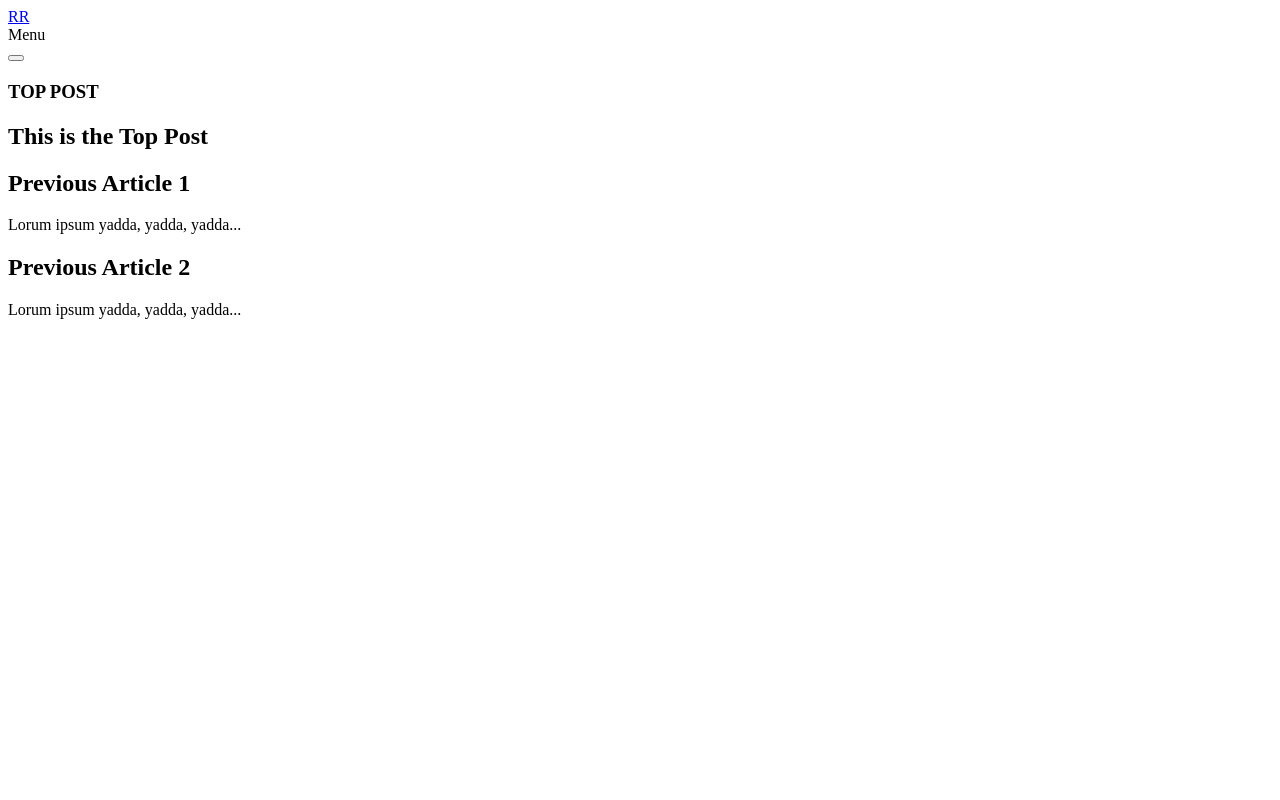
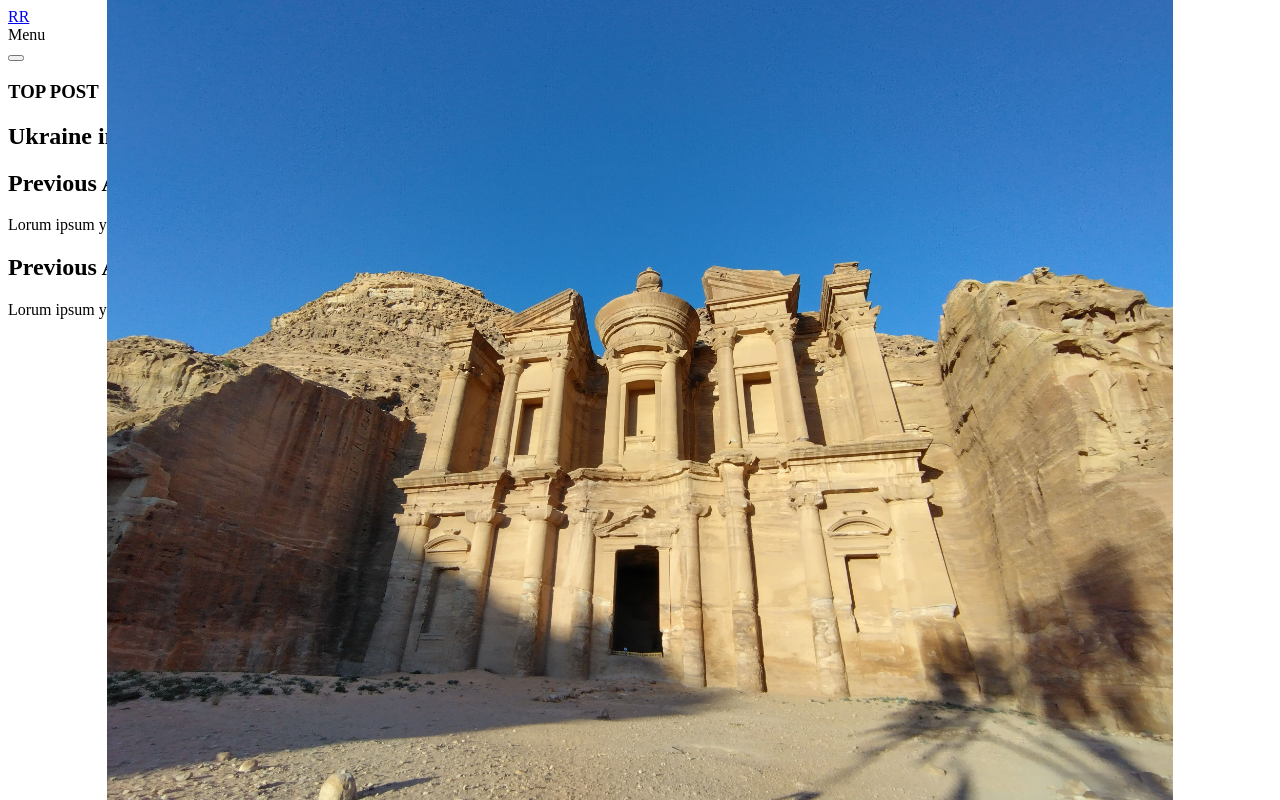
Before and after one commit to top-lingonberry/roamingreview, a Next.js app: page / in a window 1280 px wide. Built offline with nearby package versions, Linux system fonts and the light colour scheme.

Commit message:
CSS fixed. Created TopPost component.

```diff
--- /dev/null
+++ b/components/top-post.tsx
@@ -0,0 +1,23 @@
+import Image, { StaticImageData } from 'next/image'
+
+type Props = {
+  title: string,
+  coverImage: StaticImageData
+}
+
+const TopPost = ({
+  title,
+  coverImage
+}: Props) => {
+  return (
+    <section className="top">
+      <div className="top-content">
+        <h3>TOP POST</h3>
+        <h1>{title}</h1>
+        <Image src={coverImage} layout='fill' objectFit='contain' alt='Petra, Jordan' />
+      </div>
+    </section>
+  )
+}
+
+export default TopPost
--- a/pages/_app.tsx
+++ b/pages/_app.tsx
@@ -1,5 +1,5 @@
+import type { AppProps } from 'next/app'
 // import '../styles/globals.css'
-import type { AppProps } from 'next/app'
 
 function MyApp({ Component, pageProps }: AppProps) {
   return <Component {...pageProps} />
--- a/pages/index.tsx
+++ b/pages/index.tsx
@@ -1,85 +1,18 @@
 import type { NextPage } from 'next'
 import Head from 'next/head'
-// import Image from 'next/image'
+import TopPost from '../components/top-post'
+import styles from '../styles/Home.module.css'
+import petraPhoto from '../public/images/monastery.jpg'
 
-// const Home: NextPage = () => {
-//   return (
-//     <div className={styles.container}>
-//       <Head>
-//         <title>Create Next App</title>
-//         <meta name="description" content="Generated by create next app" />
-//         <link rel="icon" href="/favicon.ico" />
-//       </Head>
-
-//       <main className={styles.main}>
-//         <h1 className={styles.title}>
-//           Welcome to <a href="https://nextjs.org">Next.js!</a>
-//         </h1>
-
-//         <p className={styles.description}>
-//           Get started by editing{' '}
-//           <code className={styles.code}>pages/index.tsx</code>
-//         </p>
-
-//         <div className={styles.grid}>
-//           <a href="https://nextjs.org/docs" className={styles.card}>
-//             <h2>Documentation &rarr;</h2>
-//             <p>Find in-depth information about Next.js features and API.</p>
-//           </a>
-
-//           <a href="https://nextjs.org/learn" className={styles.card}>
-//             <h2>Learn &rarr;</h2>
-//             <p>Learn about Next.js in an interactive course with quizzes!</p>
-//           </a>
-
-//           <a
-//             href="https://github.com/vercel/next.js/tree/canary/examples"
-//             className={styles.card}
-//           >
-//             <h2>Examples &rarr;</h2>
-//             <p>Discover and deploy boilerplate example Next.js projects.</p>
-//           </a>
-
-//           <a
-//             href="https://vercel.com/new?utm_source=create-next-app&utm_medium=default-template&utm_campaign=create-next-app"
-//             className={styles.card}
-//           >
-//             <h2>Deploy &rarr;</h2>
-//             <p>
-//               Instantly deploy your Next.js site to a public URL with Vercel.
-//             </p>
-//           </a>
-//         </div>
-//       </main>
-
-//       <footer className={styles.footer}>
-//         <a
-//           href="https://vercel.com?utm_source=create-next-app&utm_medium=default-template&utm_campaign=create-next-app"
-//           target="_blank"
-//           rel="noopener noreferrer"
-//         >
-//           Powered by{' '}
-//           <span className={styles.logo}>
-//             <Image src="/vercel.svg" alt="Vercel Logo" width={72} height={16} />
-//           </span>
-//         </a>
-//       </footer>
-//     </div>
-//   )
-// }
-
-// export default Home
-
-const Index: NextPage = () => {
+const Home: NextPage = () => {
   return (
-    <div className="container">
+    <div className={styles.container}>
 
       <Head>
         <meta charSet="utf-8" />
         <title>The Roaming Review</title>
         <meta name="viewport" content="width=device-width, initial-scale=1" />
         <link rel="icon" type="image/x-icon" href="/favicon.ico" />
-        {/* <link href="/styles/index.css" rel="stylesheet"></link> */}
       </Head>
 
       <a href="/index.html" className="logo">RR</a>
@@ -92,12 +25,7 @@ const Index: NextPage = () => {
         </button>
       </div>
 
-      <section className="top">
-        <div className="top-content">
-          <h3>TOP POST</h3>
-          <h1>This is the Top Post</h1>
-        </div>
-      </section>
+      <TopPost title= {"Ukraine in the War"} coverImage={petraPhoto} />
 
       <section className="past">
         <div className="article">
@@ -114,4 +42,4 @@ const Index: NextPage = () => {
   )
 }
 
-export default Index
+export default Home
--- /dev/null
+++ b/styles/Index.module.css
@@ -0,0 +1,84 @@
+.container {
+  display: grid;
+  grid-template-rows: 100vh auto;
+}
+
+/*
+This needs fixing so that the height (of this element and the nav-toggle
+container) is calculated based on (rem * line height). Likely to cause issues
+in the future in its current form. To be addressed when adding SCSS.
+*/
+.logo {
+  position: absolute;
+  top: 30px;
+  left: 30px;
+  font-size: 3rem;
+  color: #ffffff;
+  text-decoration: none;
+  height: 60px;
+}
+
+.nav-toggle-container {
+  display: flex;
+  flex-direction: row;
+  align-items: center;
+  position: fixed;
+  top: 30px;
+  right: 30px;
+  cursor: pointer;
+  background-color: transparent;
+  height: 60px;
+}
+
+.nav-toggle-menu {
+  padding: 10px;
+  color: #ffffff;
+  font-size: 1.2rem;
+  font-family: 'Oswald', sans-serif;
+}
+
+.nav-toggle-bars {
+  background-color: transparent;
+}
+
+.nav-bar-top, .nav-bar-middle, .nav-bar-bottom {
+  width: 35px;
+  height: 2px;
+  background-color: #ffffff;
+  margin: 6px 0;
+  transition: 0.4s;
+}
+
+.nav-toggle-menu:hover, .nav-toggle-bars:hover {
+  cursor: pointer;
+}
+
+.active .nav-bar-top {
+  -webkit-transform: rotate(-45deg) translate(-9px, 6px);
+  transform: rotate(-45deg) translate(-9px, 6px);
+}
+
+.active .nav-bar-middle {opacity: 0;}
+
+.active .nav-bar-bottom {
+  -webkit-transform: rotate(45deg) translate(-8px, -8px);
+  transform: rotate(45deg) translate(-8px, -8px);
+}
+
+.top {
+  background: url(/public/images/monastery.jpg) no-repeat 50%;
+  min-height: 100vh;
+  background-size: cover;
+  color: #ffffff;
+  display: flex;
+  align-items: center;
+}
+
+.top > .top-content {
+  text-align: center;
+  min-width: 100vw;
+}
+
+.past {
+  min-height: 100vh;
+}
--- a/styles/globals.css
+++ b/styles/globals.css
@@ -34,88 +34,3 @@ h3 {
 p {
   font-size: 1.1rem;
 }
-
-.container {
-  display: grid;
-  grid-template-rows: 100vh auto;
-}
-
-/*
-This needs fixing so that the height (of this element and the nav-toggle
-container) is calculated based on (rem * line height). Likely to cause issues
-in the future in its current form. To be addressed when adding SCSS.
-*/
-.logo {
-  position: absolute;
-  top: 30px;
-  left: 30px;
-  font-size: 3rem;
-  color: #ffffff;
-  text-decoration: none;
-  height: 60px;
-}
-
-.nav-toggle-container {
-  display: flex;
-  flex-direction: row;
-  align-items: center;
-  position: fixed;
-  top: 30px;
-  right: 30px;
-  cursor: pointer;
-  background-color: transparent;
-  height: 60px;
-}
-
-.nav-toggle-menu {
-  padding: 10px;
-  color: #ffffff;
-  font-size: 1.2rem;
-  font-family: 'Oswald', sans-serif;
-}
-
-.nav-toggle-bars {
-  background-color: transparent;
-}
-
-.nav-bar-top, .nav-bar-middle, .nav-bar-bottom {
-  width: 35px;
-  height: 2px;
-  background-color: #ffffff;
-  margin: 6px 0;
-  transition: 0.4s;
-}
-
-.nav-toggle-menu:hover, .nav-toggle-bars:hover {
-  cursor: pointer;
-}
-
-.active .nav-bar-top {
-  -webkit-transform: rotate(-45deg) translate(-9px, 6px);
-  transform: rotate(-45deg) translate(-9px, 6px);
-}
-
-.active .nav-bar-middle {opacity: 0;}
-
-.active .nav-bar-bottom {
-  -webkit-transform: rotate(45deg) translate(-8px, -8px);
-  transform: rotate(45deg) translate(-8px, -8px);
-}
-
-.top {
-  background: url(/public/images/monastery.jpg) no-repeat 50%;
-  min-height: 100vh;
-  background-size: cover;
-  color: #ffffff;
-  display: flex;
-  align-items: center;
-}
-
-.top > .top-content {
-  text-align: center;
-  min-width: 100vw;
-}
-
-.past {
-  min-height: 100vh;
-}
```
Also changed, not shown: styles/Home.module.css (added).
